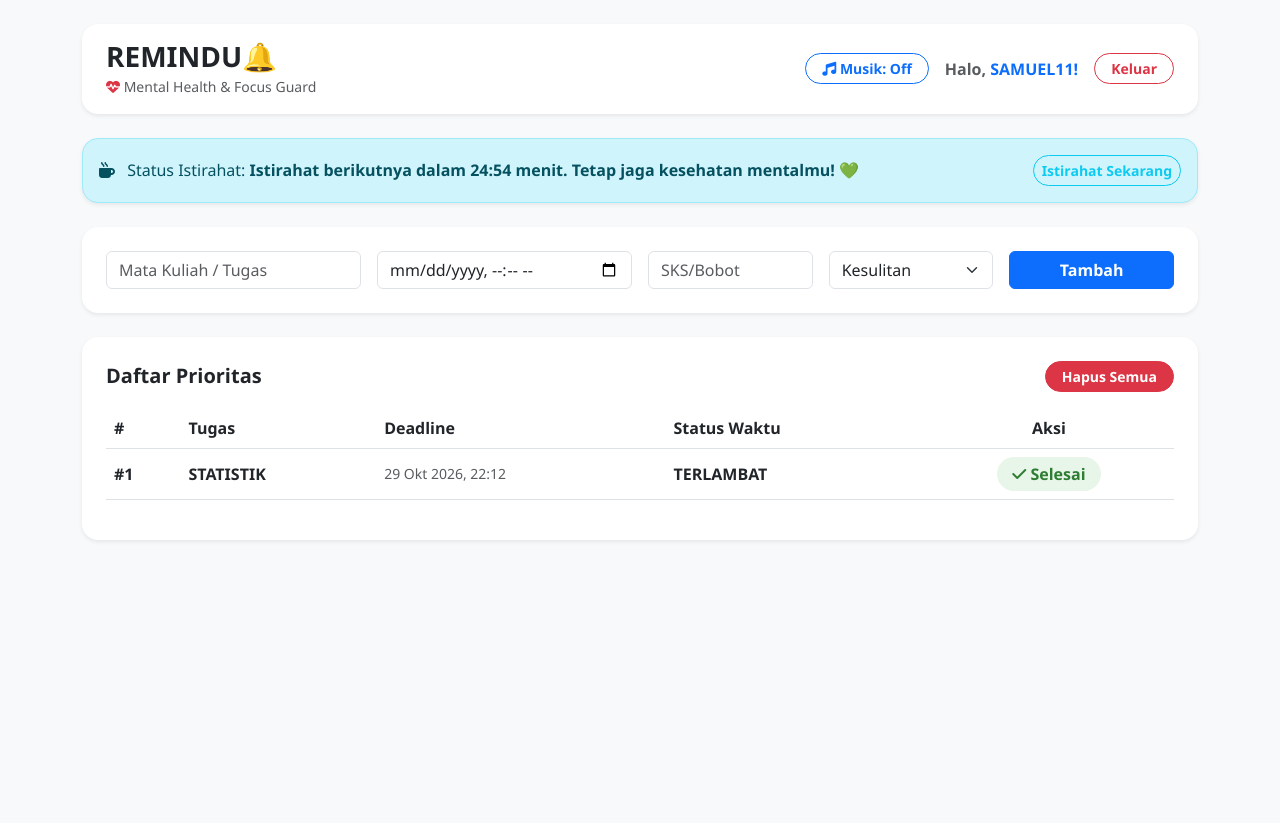
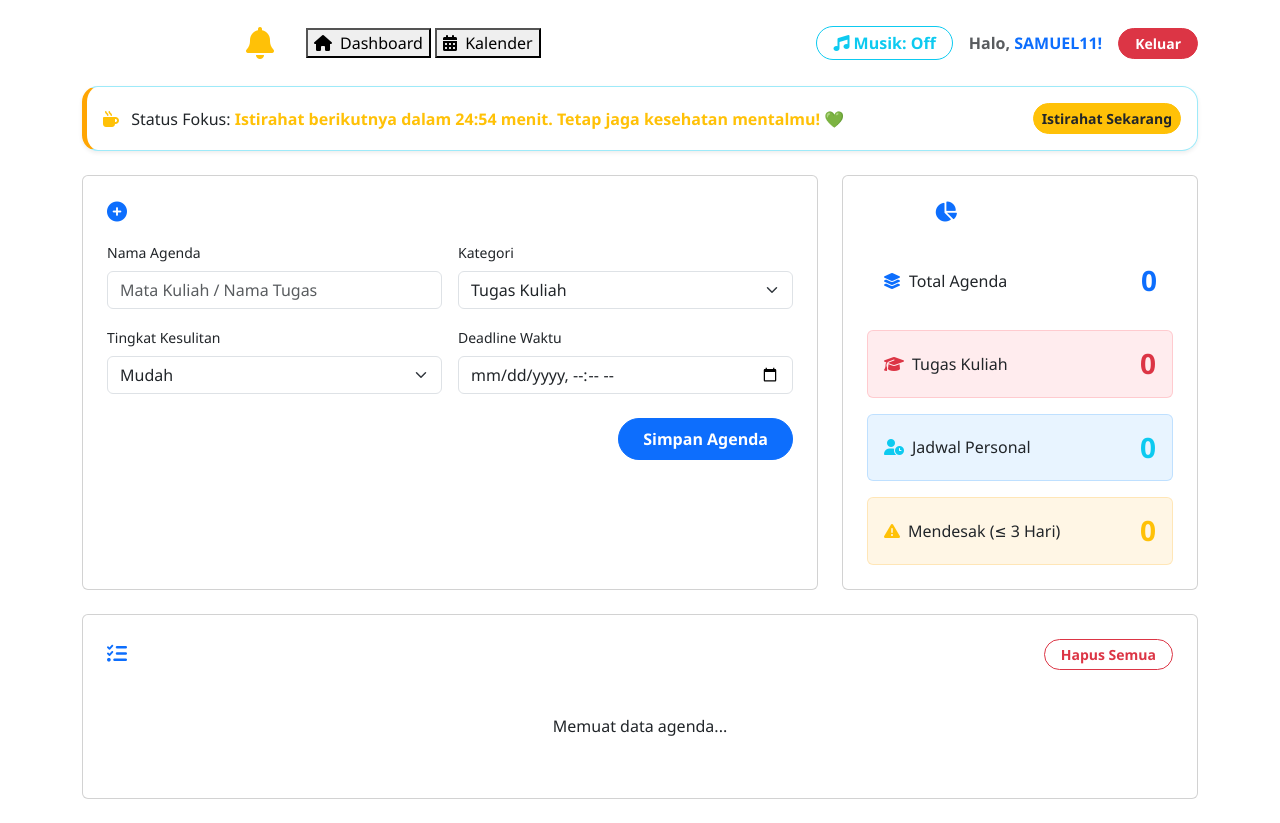
Before and after one commit to SamuelChristianS11/remindu-app, a Flask app: page / in a window 1280 px wide. Before the commit the page ends 541 px from the top, so only its background shows below. Run offline with Flask 3, Linux system fonts and the light colour scheme; a user stored in the database is signed in; data comes from the database, SQL or seed files in the repository; some libraries are stand-ins or nearby versions.

Commit message:
Update index.html

```diff
--- a/templates/index.html
+++ b/templates/index.html
@@ -2,94 +2,178 @@
 <html lang="id">
 <head>
     <meta charset="UTF-8">
+    <meta name="viewport" content="width=device-width, initial-scale=1.0">
     <title>REMINDU - Smart Task Prioritizer</title>
+    <link href="https://fonts.googleapis.com/css2?family=Poppins:wght@300;400;500;600;700&display=swap" rel="stylesheet">
+    <link rel="stylesheet" href="https://cdnjs.cloudflare.com/ajax/libs/font-awesome/6.4.0/css/all.min.css">
     <link href="https://cdn.jsdelivr.net/npm/bootstrap@5.3.0/dist/css/bootstrap.min.css" rel="stylesheet">
-    <link rel="stylesheet" href="https://cdnjs.cloudflare.com/ajax/libs/font-awesome/6.4.0/css/all.min.css">
     <link rel="stylesheet" href="{{ url_for('static', filename='css/style.css') }}">
     <script src="https://cdn.jsdelivr.net/npm/canvas-confetti@1.6.0/dist/confetti.browser.min.js"></script>
 </head>
-<body class="bg-light">
+<body>
+
 <div class="container py-4">
 
-    <div class="bg-white rounded-4 shadow-sm d-flex justify-content-between align-items-center mb-4 px-4 py-3">
-        <div>
-            <h3 class="fw-bold mb-0">REMINDU🔔</h3>
-            <small class="text-muted"><i class="fa-solid fa-heart-pulse text-danger"></i> Mental Health & Focus Guard</small>
-        </div>
-        <div class="d-flex align-items-center">
-            <button id="btn-music" onclick="toggleMusic()" class="btn btn-outline-primary btn-sm rounded-pill px-3 py-1 fw-bold me-3">
-                <i class="fa-solid fa-music"></i> <span id="text-music">Musik: Off</span>
+    <!-- NAVBAR & NAVIGASI LAYER -->
+    <div class="header-banner d-flex justify-content-between align-items-center mb-4 flex-wrap gap-3">
+        <div class="d-flex align-items-center gap-3">
+            <h2 class="mb-0 fw-bold text-white">REMINDU <i class="fa-solid fa-bell text-warning"></i></h2>
+
+            <div class="nav-pills-custom ms-3">
+                <button class="nav-btn active" id="btn-tab-dashboard" onclick="switchTab('dashboard')">
+                    <i class="fa-solid fa-house me-1"></i> Dashboard
                 </button>
-            <span class="me-3 fw-bold text-muted">Halo, <span class="text-primary text-uppercase">{{ username }}!</span></span>
-            <a href="/logout" class="btn btn-outline-danger btn-sm rounded-pill px-3 py-1 fw-bold">Keluar</a>
+                <button class="nav-btn" id="btn-tab-calendar" onclick="switchTab('calendar')">
+                    <i class="fa-solid fa-calendar-days me-1"></i> Kalender
+                </button>
             </div>
         </div>
 
-    <!-- Banner Mental Health / Break Reminder Info -->
-    <div class="alert alert-info rounded-4 shadow-sm mb-4 d-flex justify-content-between align-items-center">
-        <div>
-            <i class="fa-solid fa-mug-hot me-2"></i>
-            <span>Status Istirahat: <strong id="timer-text">Sesi Belajar Dimulai (Saran istirahat tiap 25 menit)</strong></span>
+        <div class="d-flex align-items-center gap-3">
+            <button id="btn-music" onclick="toggleMusic()" class="btn btn-outline-info rounded-pill px-3 py-1 fw-bold">
+                <i class="fa-solid fa-music"></i> <span id="text-music">Musik: Off</span>
+            </button>
+            <span class="fw-bold text-muted">Halo, <span class="text-primary text-uppercase">{{ username }}!</span></span>
+            <a href="/logout" class="btn btn-danger btn-sm rounded-pill px-3 fw-bold">Keluar</a>
         </div>
-        <button onclick="picuPengingatIstirahat()" class="btn btn-sm btn-outline-info rounded-pill fw-bold">Istirahat Sekarang</button>
     </div>
 
-    <div class="bg-white rounded-4 shadow-sm p-4 mb-4">
+    <!-- LAYER 1: DASHBOARD UTAMA -->
+    <div id="layer-dashboard">
+        <!-- BANNER STATUS FOKUS -->
+        <div class="alert alert-info rounded-4 shadow-sm mb-4 d-flex justify-content-between align-items-center" style="background-color: var(--bg-card); border-left: 5px solid #ffa502; color: var(--text-main);">
+            <div>
+                <i class="fa-solid fa-mug-hot text-warning me-2"></i>
+                <span>Status Fokus: <strong id="timer-text" class="text-warning">Siap Belajar? Klik 'Mulai Kerjakan' pada tugas untuk menghitung 30 menit fokus!</strong></span>
+            </div>
+            <button onclick="picuPengingatIstirahat()" class="btn btn-sm btn-warning rounded-pill fw-bold text-dark">Istirahat Sekarang</button>
+        </div>
+
+        <div class="row g-4 mb-4">
+            <!-- FORM INPUT TUGAS -->
+            <div class="col-lg-8">
+                <div class="card p-4 h-100">
+                    <h5 class="fw-bold mb-3 text-white"><i class="fa-solid fa-plus-circle text-primary me-2"></i>Tambah Agenda Baru</h5>
                     <form onsubmit="tambahTugas(event)" class="row g-3">
-            <div class="col-md-3">
-                <input type="text" id="mk" class="form-control" placeholder="Mata Kuliah / Tugas" required>
+                        <div class="col-md-6">
+                            <label class="form-label small">Nama Agenda</label>
+                            <input type="text" id="input-title" class="form-control" placeholder="Mata Kuliah / Nama Tugas" required>
                         </div>
-            <div class="col-md-3">
-                <input type="datetime-local" id="dl" class="form-control" required>
+                        <div class="col-md-6">
+                            <label class="form-label small">Kategori</label>
+                            <select id="input-category" class="form-select" required>
+                                <option value="kuliah">Tugas Kuliah</option>
+                                <option value="personal">Jadwal Personal</option>
+                            </select>
                         </div>
-            <div class="col-md-2">
-                <input type="number" id="sks" class="form-control" placeholder="SKS/Bobot" min="1" max="6" required>
-            </div>
-            <div class="col-md-2">
-                <select id="kesulitan" class="form-select" required>
-                    <option value="" disabled selected>Kesulitan</option>
+                        <div class="col-md-6">
+                            <label class="form-label small">Tingkat Kesulitan</label>
+                            <select id="input-kesulitan" class="form-select" required>
                                 <option value="1">Mudah</option>
                                 <option value="2">Sedang</option>
                                 <option value="3">Sulit</option>
                             </select>
                         </div>
-            <div class="col-md-2">
-                <button type="submit" class="btn btn-primary w-100 fw-bold">Tambah</button>
+                        <div class="col-md-6">
+                            <label class="form-label small">Deadline Waktu</label>
+                            <input type="datetime-local" id="input-date" class="form-control" required>
+                        </div>
+                        <div class="col-12 mt-4 text-end">
+                            <button type="submit" class="btn btn-primary px-4 py-2 rounded-pill fw-bold">Simpan Agenda</button>
                         </div>
                     </form>
                 </div>
+            </div>
 
-    <div class="bg-white rounded-4 shadow-sm p-4">
-        <div class="d-flex justify-content-between align-items-center mb-3">
-            <h5 class="fw-bold mb-0">Daftar Prioritas</h5>
-            <button onclick="hapusSemua()" class="btn btn-danger btn-sm rounded-pill px-3 fw-bold">Hapus Semua</button>
+            <!-- PANEL STATISTIK -->
+            <div class="col-lg-4">
+                <div class="card p-4 h-100 d-flex flex-column justify-content-center">
+                    <h5 class="fw-bold mb-4 text-center text-white"><i class="fa-solid fa-chart-pie text-primary me-2"></i>Statistik Anda</h5>
+
+                    <div class="d-flex justify-content-between align-items-center mb-3 p-3 rounded" style="background: rgba(255, 255, 255, 0.05); border: 1px solid var(--border-color);">
+                        <span class="text-stat-label"><i class="fa-solid fa-layer-group text-primary me-2"></i>Total Agenda</span>
+                        <h3 class="mb-0 fw-bold text-primary" id="stat-total">0</h3>
                     </div>
-        <div class="table-responsive">
-            <table class="table table-hover align-middle">
-                <thead>
-                    <tr>
-                        <th>#</th>
-                        <th>Tugas</th>
-                        <th>Deadline</th>
-                        <th>Status Waktu</th>
-                        <th class="text-center">Aksi</th>
-                    </tr>
-                </thead>
-                <tbody id="tabelBody"></tbody>
-            </table>
+
+                    <div class="d-flex justify-content-between align-items-center mb-3 p-3 rounded" style="background: rgba(255, 71, 87, 0.1); border: 1px solid rgba(255, 71, 87, 0.2);">
+                        <span class="text-stat-label"><i class="fa-solid fa-graduation-cap text-danger me-2"></i>Tugas Kuliah</span>
+                        <h3 class="mb-0 fw-bold text-danger" id="stat-kuliah">0</h3>
+                    </div>
+
+                    <div class="d-flex justify-content-between align-items-center mb-3 p-3 rounded" style="background: rgba(30, 144, 255, 0.1); border: 1px solid rgba(30, 144, 255, 0.2);">
+                        <span class="text-stat-label"><i class="fa-solid fa-user-clock text-info me-2"></i>Jadwal Personal</span>
+                        <h3 class="mb-0 fw-bold text-info" id="stat-personal">0</h3>
+                    </div>
+
+                    <div class="d-flex justify-content-between align-items-center p-3 rounded" style="background: rgba(255, 165, 2, 0.1); border: 1px solid rgba(255, 165, 2, 0.2);">
+                        <span class="text-stat-label"><i class="fa-solid fa-triangle-exclamation text-warning me-2"></i>Mendesak (≤ 3 Hari)</span>
+                        <h3 class="mb-0 fw-bold text-warning" id="stat-urgent">0</h3>
+                    </div>
                 </div>
             </div>
         </div>
 
-<!-- Modal Pop-up Mental Health & Break -->
+        <!-- DAFTAR PRIORITAS -->
+        <div class="card p-4">
+            <div class="d-flex justify-content-between align-items-center mb-4">
+                <h5 class="fw-bold mb-0 text-white"><i class="fa-solid fa-list-check text-primary me-2"></i>Daftar Prioritas Agenda</h5>
+                <button onclick="hapusSemua()" class="btn btn-outline-danger btn-sm rounded-pill px-3 fw-bold">Hapus Semua</button>
+            </div>
+            <div id="task-container" class="d-flex flex-column gap-3">
+                <p style="color: var(--text-muted); text-align: center; padding: 20px;">Memuat data agenda...</p>
+            </div>
+        </div>
+    </div>
+
+    <!-- LAYER 2: KALENDER TERPISAH -->
+    <div id="layer-calendar" style="display: none;">
+        <div class="card p-4">
+            <div class="d-flex justify-content-between align-items-center mb-4 flex-wrap gap-2">
+                <div>
+                    <h4 class="fw-bold mb-1 text-white">
+                        <span style="color:#ff2a85;">●</span> Kalender Jadwal Saya
+                    </h4>
+                    <p class="text-muted small mb-0">Jadwal acara, tenggat tugas, dan agenda personal harian</p>
+                </div>
+
+                <div class="d-flex align-items-center gap-3 bg-dark-subtle px-3 py-2 rounded-3 border border-secondary border-opacity-25">
+                    <button class="btn btn-sm btn-outline-light border-0" onclick="changeMonth(-1)">
+                        <i class="fa-solid fa-chevron-left"></i>
+                    </button>
+                    <span id="calendar-month-year" class="fw-bold text-white fs-6 px-2">November 2026</span>
+                    <button class="btn btn-sm btn-outline-light border-0" onclick="changeMonth(1)">
+                        <i class="fa-solid fa-chevron-right"></i>
+                    </button>
+                </div>
+            </div>
+
+            <div class="calendar-header">
+                <div>MINGGU</div>
+                <div>SENIN</div>
+                <div>SELASA</div>
+                <div>RABU</div>
+                <div>KAMIS</div>
+                <div>JUMAT</div>
+                <div>SABTU</div>
+            </div>
+
+            <div class="calendar-grid" id="calendar-grid">
+                <!-- Rendered real-time oleh JS -->
+            </div>
+        </div>
+    </div>
+
+</div>
+
+<!-- MODAL REHAT -->
 <div class="modal fade" id="breakModal" tabindex="-1" aria-hidden="true">
   <div class="modal-dialog modal-dialog-centered">
-    <div class="modal-content text-center p-4 rounded-4">
+    <div class="modal-content text-center p-4 rounded-4" style="background-color: var(--bg-card); border: 1px solid var(--border-color);">
       <div class="modal-body">
         <i class="fa-solid fa-spa text-success fa-3x mb-3"></i>
         <h4 class="fw-bold text-success mb-2">Waktunya Istirahat Sejenak! 🌿</h4>
         <p class="text-muted mb-4" id="pijat-mental-text">
-            Kamu sudah bekerja keras. Tarik napas dalam-dalam, minum air putih, dan regangkan ototmu selama 5 menit agar pikiran kembali segar.
+            Sesi 30 menit selesai! Tarik napas dalam-dalam, minum air putih, dan regangkan ototmu selama 5 menit agar pikiran kembali segar.
         </p>
         <button type="button" class="btn btn-success rounded-pill px-4 fw-bold" data-bs-dismiss="modal" onclick="resetTimerIstirahat()">
             Saya Sudah Istirahat
```
Lines whose indentation alone changed are shown as unchanged.
